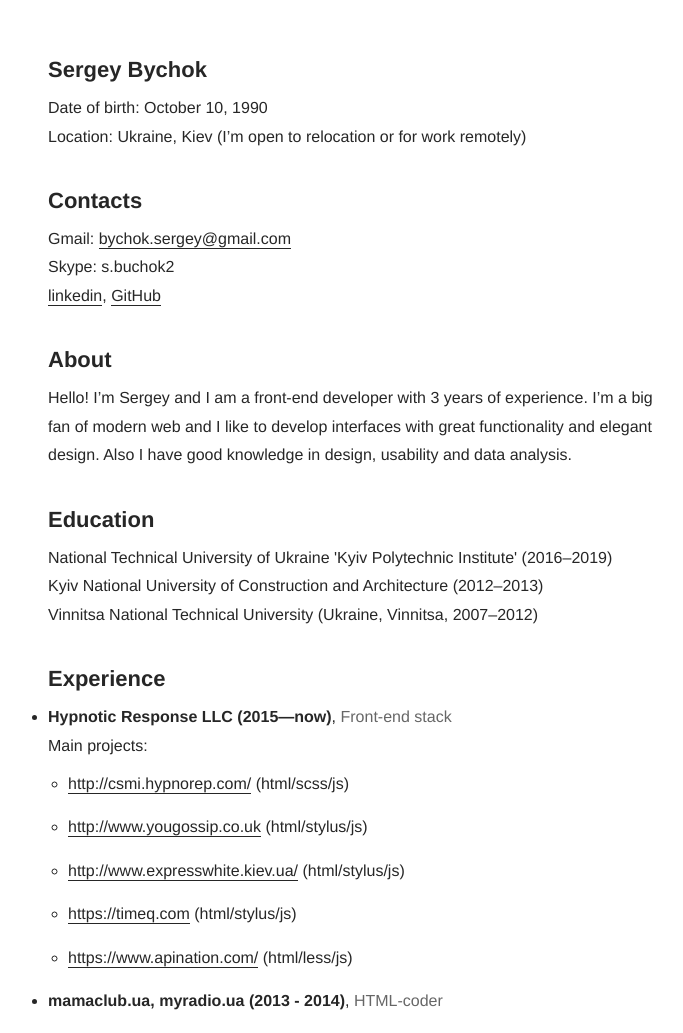
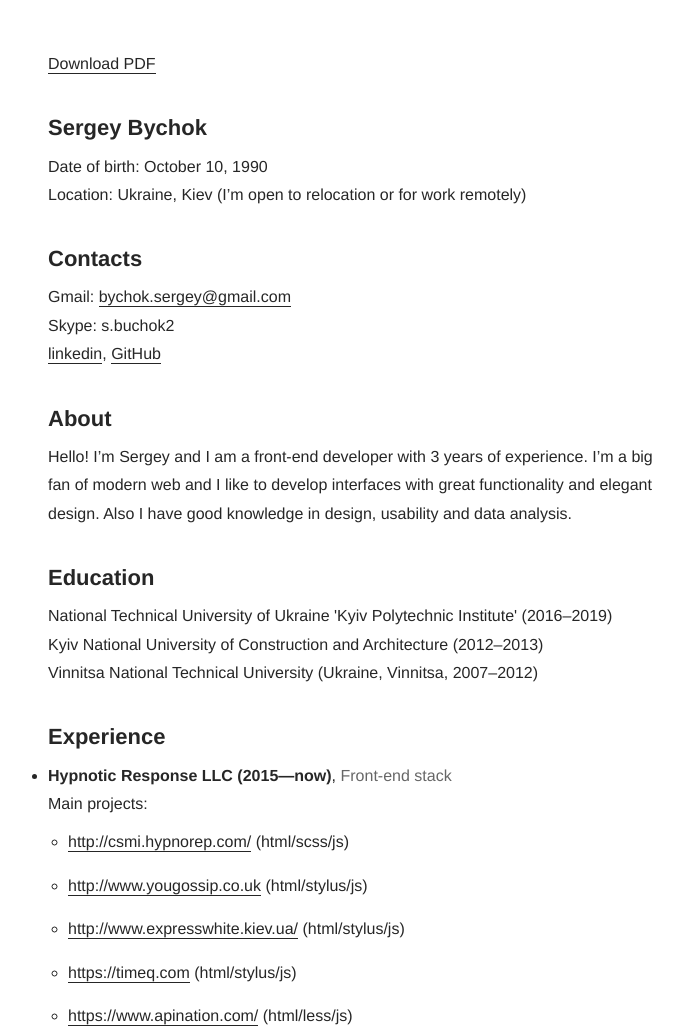
Before and after one commit to SergeyBychok/CV, a plain HTML site: page index.html in a window 1280 px wide. Shown: the top 1033 px of the page, without its empty margins (277-960 px from the left). Drawn offline with Linux system fonts and the light colour scheme.

```diff
--- a/index.html
+++ b/index.html
@@ -100,7 +100,7 @@
 
 <body>
 <div class="wrap">
-	<!--<header><a href="pdf/CV-Aleksandr-Bychok.pdf" download>Download PDF</a></header>-->
+	<header><a href="sergey_bychok_cv.pdf" download>Download PDF</a></header>
 	<article>
 		<h2>Sergey Bychok</h2>
 		<p>Date of birth: October 10, 1990</p>
```
Also changed, not shown: 1 other file.
